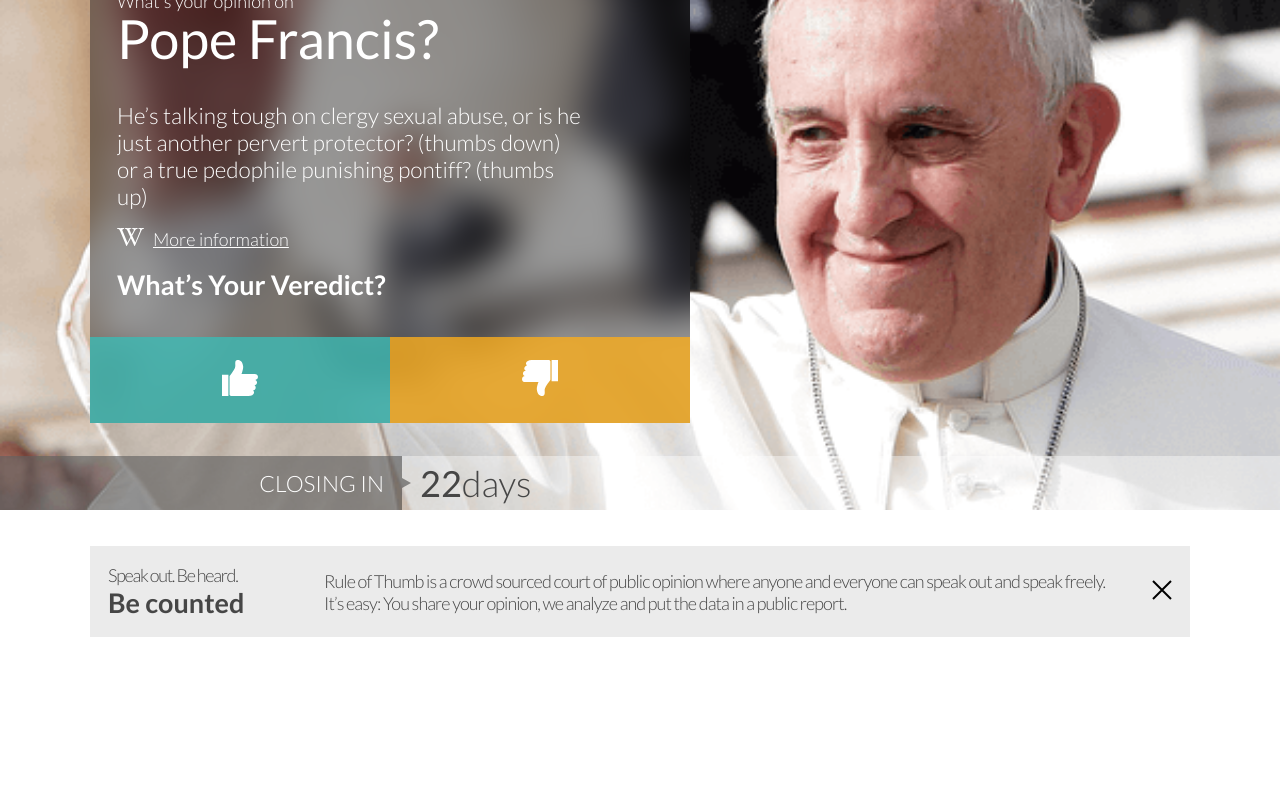
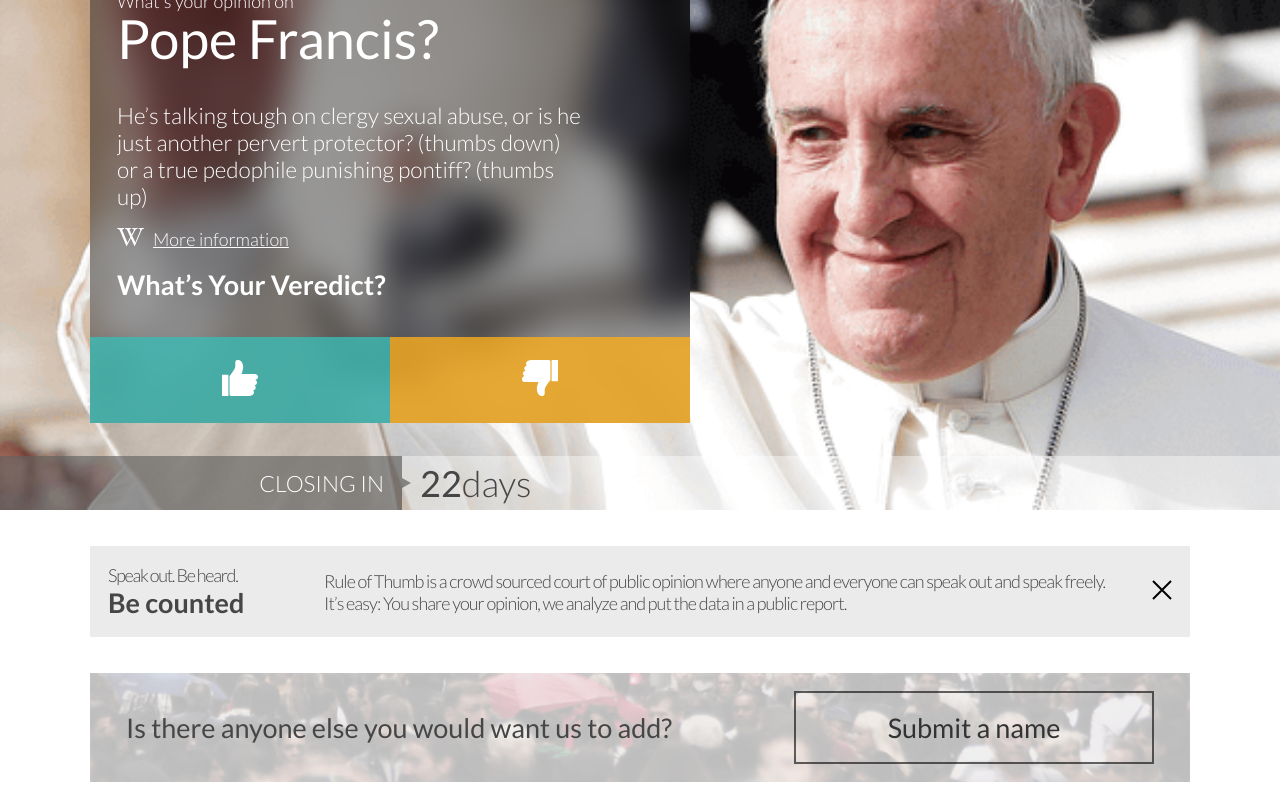
Before and after one commit to dannydj/rule-of-thumb, a React (Create React App) app: page / in a window 1280 px wide. Shown: the part 190-990 px from the top of the page. Before the commit the page ends 863 px from the top, so only its background shows below. Built offline with nearby package versions, Linux system fonts and the light colour scheme.

Commit message:
Adding BottomBanner component

```diff
--- a/src/App.tsx
+++ b/src/App.tsx
@@ -1,6 +1,6 @@
 import React from 'react'
 import { Helmet } from 'react-helmet'
-import { Header, Navbar, TopBanner } from './components'
+import { BottomBanner, Header, Navbar, TopBanner } from './components'
 import './css/main.css'
 
 function App() {
@@ -19,6 +19,7 @@
         <div className="max-centered">
           <TopBanner />
           <main role="main"></main>
+          <BottomBanner />
         </div>
       </body>
     </div>
--- a/src/assets/img/index.ts
+++ b/src/assets/img/index.ts
@@ -1,3 +1,5 @@
+export { default as people2x } from './bg-people.@2x.png'
+export { default as people } from './bg-people.png'
 export { default as popeFrancis2x } from './pope-francis.@2x.png'
 export { default as popeFrancis } from './pope-francis.png'
 export { default as search } from './search.svg'
--- /dev/null
+++ b/src/components/BottomBanner/index.tsx
@@ -0,0 +1,16 @@
+import React from 'react'
+import { people, people2x } from '../../assets/img'
+
+export default function BottomBanner(): JSX.Element {
+  return (
+    <aside className="banner banner-bottom" role="doc-tip" aria-label="Submit a name">
+      <img srcSet={`${people} 750w, ${people2x} 1440w`} sizes="(min-width: 750px) 1440px, 100vw" className="banner__background" src={people} alt="" role="none" />
+      <div className="banner__left">
+        <h2 className="banner__heading">Is there anyone else you would want us to add?</h2>
+      </div>
+      <div className="banner__right">
+        <button className="banner__cta">Submit a name</button>
+      </div>
+    </aside>
+  )
+}
--- a/src/components/index.ts
+++ b/src/components/index.ts
@@ -1,3 +1,4 @@
+export { default as BottomBanner } from './BottomBanner'
 export { default as Header } from './Header'
 export { default as Navbar } from './Navbar'
 export { default as TopBanner } from './TopBanner'
```
